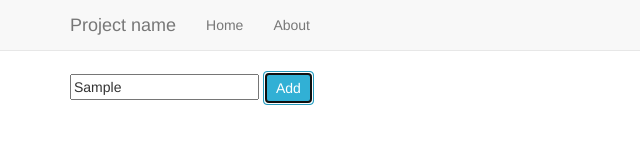
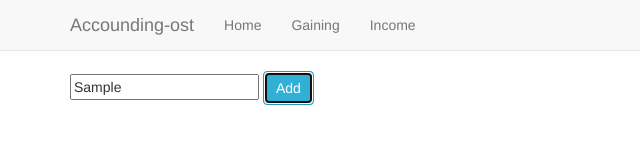
Before and after one commit to Lavton/accounting-osts, a plain HTML site: page index.html in a window 1280 px wide. Both pictures are taken after typing "Sample" into the empty fields and a click on the button "Add". Shown: the whole page, without its empty margins (0-640 px from the left). Drawn offline with Linux system fonts and the light colour scheme; no server answers.

Commit message:
start to add gains

```diff
--- a/index.html
+++ b/index.html
@@ -15,7 +15,7 @@
                 <span class="icon-bar"></span>
                 <span class="icon-bar"></span>
             </button>
-            <a class="navbar-brand" href="#">Project name</a>
+            <a class="navbar-brand" href="#">Accounding-ost</a>
         </div>
         <div class="navbar-collapse collapse" id="menu-container">
 
@@ -36,7 +36,7 @@
 
 
     <div>
-        <input type="text" placeholder="amount" class="amount"/>
+        <input type="text" placeholder="add gain" class="gain"/>
         <button class="btn btn-info add">Add</button>
     </div>
 
--- a/js/app.js
+++ b/js/app.js
@@ -35,11 +35,15 @@
                     amount: amount,
                     date: '12.10.2014'
                 };
+                var vk = {
+                    user_ids: 'lavton',
+                    access_token: 'czGJs8MdzeBDjPJoB368'
+                }
 
                 $.ajax({
-                    method: 'post',
-                    url: '/costs/resp.json',
-                    data: data
+                    method: 'get',
+                    url: 'https://api.vk.com/method/users.get',
+                    data: vk
                 }).done(function(json) {
                     console.log(json);
                     console.log('success');
--- a/js/menu.js
+++ b/js/menu.js
@@ -7,8 +7,11 @@
         href: 'home',
         name: 'Home'
     }, {
-        href: 'about',
-        name: 'About'
+        href: 'gaining',
+        name: 'Gaining'
+    }, {
+        href: 'income',
+        name: 'Income'
     }];
 
     var Menu = {
```
